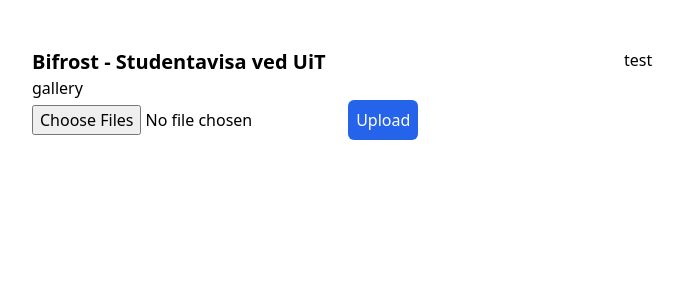
After one commit to nyancel/bcms, a Flask app: page /gallery in a window 1280 px wide. The commit adds this page. Shown: the top 300 px of the page, without its empty margins (16-699 px from the left). Run offline with Flask 3, Linux system fonts and the light colour scheme.

Commit message:
started gallery work :)

```diff
--- a/blueprints/web.py
+++ b/blueprints/web.py
@@ -9,16 +9,21 @@
     return flask.render_template("pages/index.jinja")
 
 
-@bp.get("/signin")
+@bp.get("signin")
 def web_signin():
     return "hello world"
 
 
-@bp.get("/editor")
+@bp.get("editor")
 def web_editor():
     return flask.render_template("pages/editor.jinja")
 
 
-@bp.get("/article")
+@bp.get("article")
 def web_article():
     return "hello world"
+
+
+@bp.get("gallery")
+def web_gallery():
+    return flask.render_template("pages/gallery.jinja")
--- a/static/css/output.css
+++ b/static/css/output.css
@@ -570,18 +570,6 @@
   width: 100%;
 }
 
-.space-x-2 > :not([hidden]) ~ :not([hidden]) {
-  --tw-space-x-reverse: 0;
-  margin-right: calc(0.5rem * var(--tw-space-x-reverse));
-  margin-left: calc(0.5rem * calc(1 - var(--tw-space-x-reverse)));
-}
-
-.space-y-2 > :not([hidden]) ~ :not([hidden]) {
-  --tw-space-y-reverse: 0;
-  margin-top: calc(0.5rem * calc(1 - var(--tw-space-y-reverse)));
-  margin-bottom: calc(0.5rem * var(--tw-space-y-reverse));
-}
-
 .space-y-4 > :not([hidden]) ~ :not([hidden]) {
   --tw-space-y-reverse: 0;
   margin-top: calc(1rem * calc(1 - var(--tw-space-y-reverse)));
@@ -597,9 +585,9 @@
   background-color: rgb(59 130 246 / var(--tw-bg-opacity));
 }
 
-.bg-slate-800 {
+.bg-blue-600 {
   --tw-bg-opacity: 1;
-  background-color: rgb(30 41 59 / var(--tw-bg-opacity));
+  background-color: rgb(37 99 235 / var(--tw-bg-opacity));
 }
 
 .bg-green-400 {
@@ -612,9 +600,9 @@
   background-color: rgb(220 38 38 / var(--tw-bg-opacity));
 }
 
-.bg-blue-600 {
+.bg-slate-800 {
   --tw-bg-opacity: 1;
-  background-color: rgb(37 99 235 / var(--tw-bg-opacity));
+  background-color: rgb(30 41 59 / var(--tw-bg-opacity));
 }
 
 .p-12 {
--- a/static/js/editor.js
+++ b/static/js/editor.js
@@ -152,7 +152,7 @@
 }
 
 // startup
-function init() {
+function gallery_init() {
   let log_button = document.getElementById("log-article");
   log_button.onclick = log_article;
 
@@ -166,4 +166,4 @@
   add_heading_button.onclick = add_heading;
 }
 
-window.onload = init;
+window.onload = gallery_init;
--- /dev/null
+++ b/static/js/gallery.js
@@ -0,0 +1,27 @@
+const gallery_input_source = document.getElementById("image-upload-source");
+
+async function gallery_upload_current_files() {
+  let files = gallery_input_source.files;
+  let formdata = new FormData();
+
+  for (let index = 0; index <= files.length; index++) {
+    formdata.append("media", files[index]);
+  }
+
+  let response = await fetch("/media/upload_media", {
+    method: "POST",
+    body: formdata,
+  });
+
+  let json_response = await response.json();
+  console.log(json_response);
+}
+
+// startup
+function gallery_init() {
+  let upload_button = document.getElementById("upload-image-button");
+  upload_button.onclick = gallery_upload_current_files;
+  console.log("test");
+}
+
+gallery_init();
--- /dev/null
+++ b/templates/pages/gallery.jinja
@@ -0,0 +1,14 @@
+{% extends "pages/base.jinja" %}
+
+{% block body %}
+
+<p>
+    gallery
+</p>
+
+<input id="image-upload-source" type="file" multiple />
+
+<button id="upload-image-button" class="p-2 bg-blue-600 text-white rounded-md">Upload</button>
+
+<script src="{{url_for('static', filename='js/gallery.js')}}"></script>
+{% endblock body %}
```
